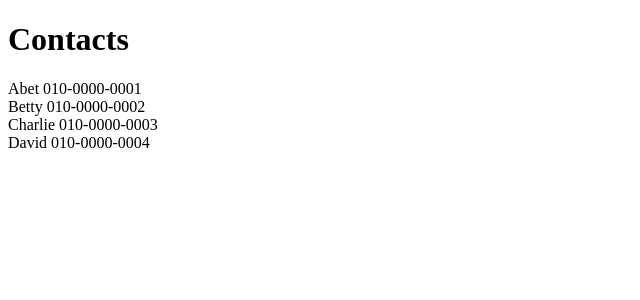
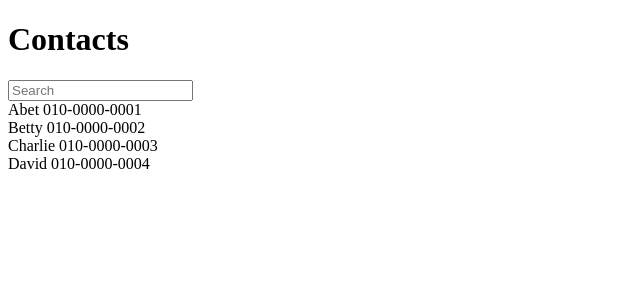
Before and after one commit to jeonghwan-kim/2016-webframeworks-codelab-react-2, a React app: page / in a window 1280 px wide. Shown: the top 300 px of the page, without its empty margins (0-640 px from the left). Built offline with nearby package versions, Linux system fonts and the light colour scheme.

Commit message:
concat2 > search

```diff
--- a/src/components/Contact.js
+++ b/src/components/Contact.js
@@ -6,6 +6,7 @@ export default class Contact extends React.Component {
     super(props);
 
     this.state = {
+      keyword: '',
       contactData: [
         { name: 'Abet', phone: '010-0000-0001' },
         { name: 'Betty', phone: '010-0000-0002' },
@@ -13,10 +14,24 @@ export default class Contact extends React.Component {
         { name: 'David', phone: '010-0000-0004'}
       ]
     };
+
+    this.onChange = this.onChange.bind(this);
+  }
+
+  onChange(e) {
+    this.setState({
+      keyword: e.target.value
+    });
   }
 
   render() {
     const mapToComponents = data => {
+      data.sort();
+      if (this.state.keyword && this.state.keyword.length) {
+        data = data.filter(contact => {
+          return contact.name.toLowerCase().indexOf(this.state.keyword.toLowerCase()) > -1
+        });
+      }
       return data.map((contactInfo, i) => {
         return (<ContactInfo contact={contactInfo} key={i} />);
       });
@@ -25,6 +40,10 @@ export default class Contact extends React.Component {
     return (
       <div>
         <h1>Contacts</h1>
+        <input  type="text"
+                placeholder="Search"
+                value={this.state.keyword}
+                onChange={this.onChange} />
         <div>{mapToComponents(this.state.contactData)}</div>
       </div>
     )
--- a/webpack.config.js
+++ b/webpack.config.js
@@ -19,7 +19,7 @@ module.exports = {
   module: {
     loaders: [{
       test: /\.js$/,
-      loader: ['react-hot', 'babel?' + JSON.stringify({
+      loaders: ['react-hot', 'babel?' + JSON.stringify({
         cacheDirectory: true,
         presets: ['es2015', 'react']
       })],
```
